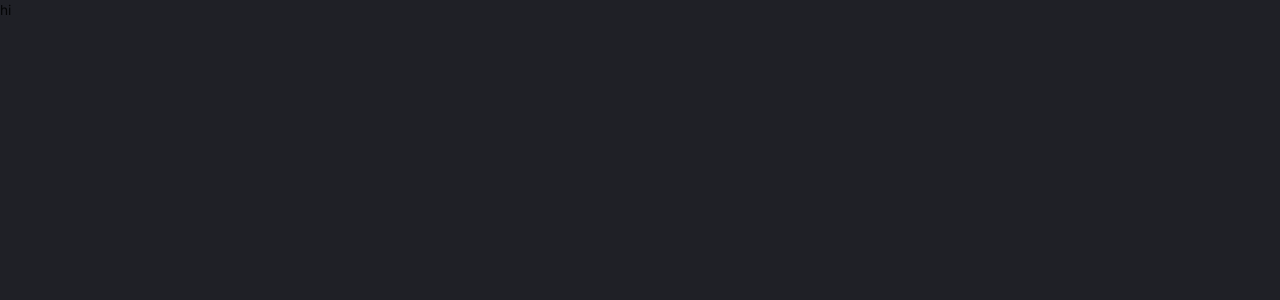
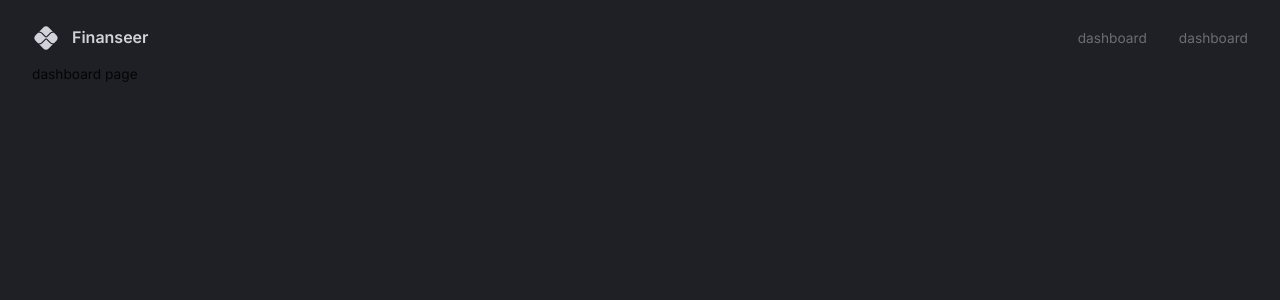
Before and after one commit to WilsonCruzz/MERN_FinanceDashboardApp, a React (Vite) app in the folder client/: page / in a window 1280 px wide. Shown: the top 300 px of the page. Built offline with nearby package versions, Linux system fonts and the light colour scheme.

Commit message:
feat Navbar

```diff
--- a/client/src/App.tsx
+++ b/client/src/App.tsx
@@ -1,16 +1,27 @@
-import { createTheme } from "@mui/material/styles"
-import { useMemo } from "react"
-import { themeSettings } from "./theme"
-import { ThemeProvider, CssBaseline } from "@mui/material"
+import { createTheme } from "@mui/material/styles";
+import { useMemo } from "react";
+import { themeSettings } from "./theme";
+import { ThemeProvider, CssBaseline, Box } from "@mui/material";
+import { BrowserRouter, Route, Routes } from "react-router-dom";
+import Navbar from "@/scenes/navbar";
 
 function App() {
   const theme = useMemo(()=> createTheme(themeSettings),[])
   return (
     <div className="app">
-      <ThemeProvider theme={theme}>
-        <CssBaseline />
-        hi
-      </ThemeProvider>
+      <BrowserRouter>
+        <ThemeProvider theme={theme}>
+          <CssBaseline />
+          <Box width="100%" height="100%" padding="1rem 2rem 4rem 2rem">
+            <Navbar />
+              <Routes>
+                <Route path="/" element={<div>dashboard page</div>}/>
+                <Route path="/predictions" element={<div>predictions page</div>}
+                />
+              </Routes>
+          </Box>
+        </ThemeProvider>
+      </BrowserRouter>
     </div>
   )
 }
--- /dev/null
+++ b/client/src/conponents/FlexBetween.tsx
@@ -0,0 +1,10 @@
+import {Box} from "@mui/material";
+import {styled} from "@mui/system";
+
+const FlexBetween = styled(Box)({
+    display: "flex",
+    justifyContent: "space-between",
+    alignItems: "center"
+});
+
+export default FlexBetween;
--- a/client/src/main.tsx
+++ b/client/src/main.tsx
@@ -1,7 +1,7 @@
 import React from 'react'
 import ReactDOM from 'react-dom/client'
-import App from './App.tsx'
-import './index.css'
+import App from '@/App.tsx'
+import '@/index.css'
 
 ReactDOM.createRoot(document.getElementById('root')!).render(
   <React.StrictMode>
--- /dev/null
+++ b/client/src/scenes/navbar/index.tsx
@@ -0,0 +1,46 @@
+import {useState} from 'react';
+import {Link} from "react-router-dom";
+import PixIcon from "@mui/icons-material/Pix";
+import { Box, Typography, useTheme} from "@mui/material";
+import FlexBetween from '@/conponents/FlexBetween';
+
+type Props = {};
+
+const Navbar = (props: Props) => {
+    const {palette} = useTheme();
+    const {selected, setSelected} = useState("dashboard");
+  return (
+    <FlexBetween mb="0.25rem" p="0.5rem 0rem" color={palette.grey[300]}>
+        {/* LEFT SIDE */}
+        <FlexBetween gap="0.75rem">
+            <PixIcon sx={{fontSize:"28px"}} />
+            <Typography variant="h4" fontSize="16px">
+                Finanseer
+            </Typography>
+        </FlexBetween>
+        {/* RIGHT SIDE */}
+        <FlexBetween gap="2rem">
+            <Box sx={{ "&:hover":{ color: palette.primary[100]}}}>
+                <Link to="/" onClick={()=> setSelected("dashboard")}
+                style={{
+                    color:selected === "dashboard" ? "inherit": palette.grey[700],
+                    textDecoration: "inherit"
+                }}
+                >
+                dashboard</Link>
+            </Box>
+            <Box sx={{ "&:hover":{ color: palette.primary[100]}}}>
+                <Link to="/predictions" onClick={()=> setSelected("predictions")}
+                style={{
+                    color:selected === "predictions" ? "inherit": palette.grey[700],
+                    textDecoration: "inherit"
+                }}
+                >
+                dashboard</Link>
+            </Box>
+        </FlexBetween>
+    </FlexBetween>
+  );
+};
+
+export default Navbar
--- a/client/vite.config.ts
+++ b/client/vite.config.ts
@@ -1,11 +1,11 @@
 import { defineConfig } from 'vite'
 import react from '@vitejs/plugin-react'
-import path from 'path'
+import path from 'path';
 
 // https://vitejs.dev/config/
 export default defineConfig({
   plugins: [react()],
   resolve: {
-    alias:[{ find: '@', replacement: path.resolve(__dirname, '/src') }]
+    alias:[{ find: "@", replacement: path.resolve(__dirname, "src") }]
 }
 })
```
